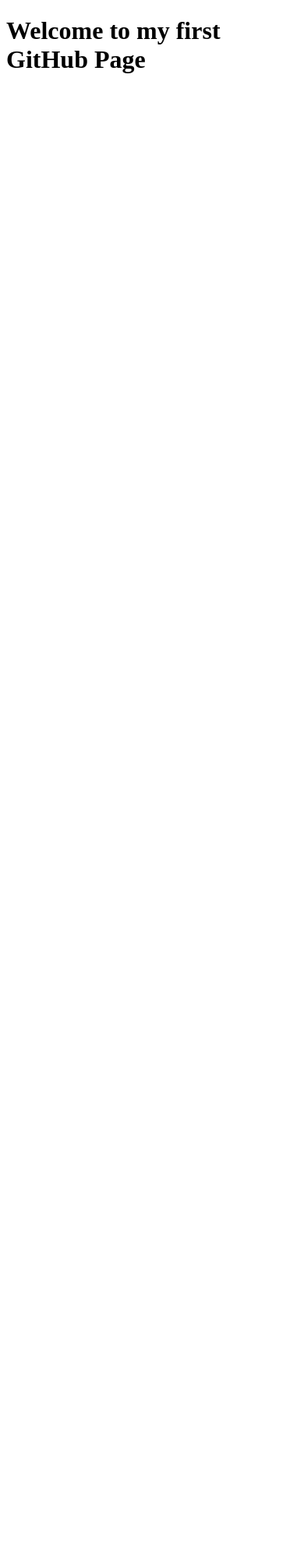
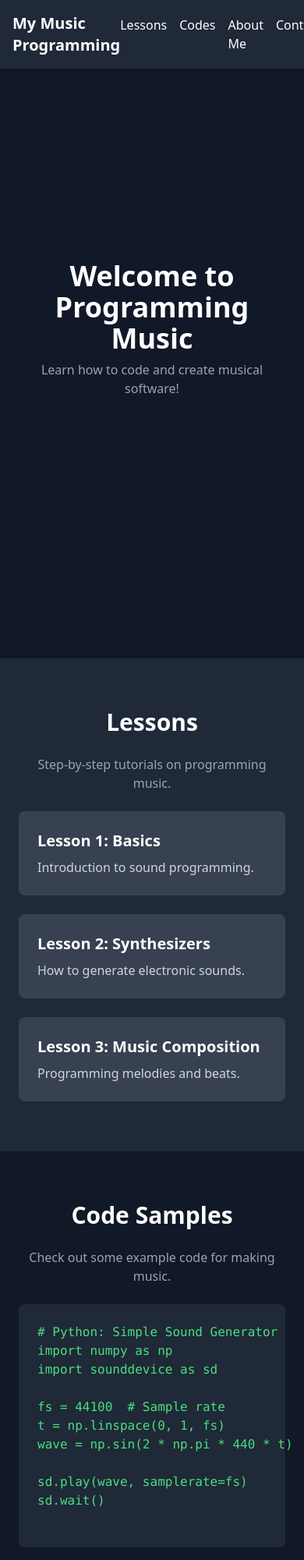
Before and after one commit to VirtualMusicInstruments/VirtualMusicInstruments.github.io, a plain HTML site: page index.html in a window 390 px wide. Shown: the top 2000 px of the page at 78% size. Before the commit the page ends 844 px from the top, so only its background shows below. Drawn offline with nearby package versions, Linux system fonts and the light colour scheme.

Commit message:
Update index.html

```diff
--- a/index.html
+++ b/index.html
@@ -1,9 +1,107 @@
 <!DOCTYPE html>
-<html>
+<html lang="en">
 <head>
-<title>My Simple GitHub Page</title>
+    <meta charset="UTF-8">
+    <meta name="viewport" content="width=device-width, initial-scale=1.0">
+    <title>Programming Music Lessons</title>
+    <script src="https://cdn.tailwindcss.com"></script>
 </head>
-<body>
-<h1>Welcome to my first GitHub Page</h1>
+<body class="bg-gray-900 text-white">
+
+    <!-- Navigation -->
+    <nav class="bg-gray-800 p-4 fixed w-full top-0 shadow-md">
+        <div class="container mx-auto flex justify-between items-center">
+            <h1 class="text-xl font-bold">My Music Programming</h1>
+            <ul class="flex space-x-4">
+                <li><a href="#lessons" class="hover:text-blue-400">Lessons</a></li>
+                <li><a href="#codes" class="hover:text-blue-400">Codes</a></li>
+                <li><a href="#about" class="hover:text-blue-400">About Me</a></li>
+                <li><a href="#contact" class="hover:text-blue-400">Contact</a></li>
+            </ul>
+        </div>
+    </nav>
+
+    <!-- Hero Section -->
+    <header class="h-screen flex flex-col justify-center items-center text-center px-4">
+        <h1 class="text-4xl font-bold">Welcome to Programming Music</h1>
+        <p class="text-gray-400 mt-2">Learn how to code and create musical software!</p>
+    </header>
+
+    <!-- Lessons Section -->
+    <section id="lessons" class="py-16 px-6 bg-gray-800">
+        <div class="container mx-auto">
+            <h2 class="text-3xl font-bold text-center mb-6">Lessons</h2>
+            <p class="text-center text-gray-400">Step-by-step tutorials on programming music.</p>
+            <div class="grid grid-cols-1 md:grid-cols-2 lg:grid-cols-3 gap-6 mt-6">
+                <div class="bg-gray-700 p-6 rounded-lg">
+                    <h3 class="text-xl font-bold">Lesson 1: Basics</h3>
+                    <p class="text-gray-300 mt-2">Introduction to sound programming.</p>
+                </div>
+                <div class="bg-gray-700 p-6 rounded-lg">
+                    <h3 class="text-xl font-bold">Lesson 2: Synthesizers</h3>
+                    <p class="text-gray-300 mt-2">How to generate electronic sounds.</p>
+                </div>
+                <div class="bg-gray-700 p-6 rounded-lg">
+                    <h3 class="text-xl font-bold">Lesson 3: Music Composition</h3>
+                    <p class="text-gray-300 mt-2">Programming melodies and beats.</p>
+                </div>
+            </div>
+        </div>
+    </section>
+
+    <!-- Codes Section -->
+    <section id="codes" class="py-16 px-6 bg-gray-900">
+        <div class="container mx-auto">
+            <h2 class="text-3xl font-bold text-center mb-6">Code Samples</h2>
+            <p class="text-center text-gray-400">Check out some example code for making music.</p>
+            <div class="mt-6 bg-gray-800 p-6 rounded-lg">
+                <pre class="text-green-400">
+# Python: Simple Sound Generator
+import numpy as np
+import sounddevice as sd
+
+fs = 44100  # Sample rate
+t = np.linspace(0, 1, fs)
+wave = np.sin(2 * np.pi * 440 * t)
+
+sd.play(wave, samplerate=fs)
+sd.wait()
+                </pre>
+            </div>
+        </div>
+    </section>
+
+    <!-- About Me Section -->
+    <section id="about" class="py-16 px-6 bg-gray-800">
+        <div class="container mx-auto text-center">
+            <h2 class="text-3xl font-bold mb-6">About Me</h2>
+            <p class="text-gray-400 mb-4">I'm a passionate programmer who loves music and coding.</p>
+            <div class="flex justify-center space-x-6">
+                <a href="https://twitter.com/yourhandle" class="text-blue-400 hover:text-blue-300">Twitter</a>
+                <a href="https://github.com/yourhandle" class="text-gray-400 hover:text-gray-300">GitHub</a>
+                <a href="https://linkedin.com/in/yourhandle" class="text-blue-500 hover:text-blue-400">LinkedIn</a>
+            </div>
+        </div>
+    </section>
+
+    <!-- Contact Me Section -->
+    <section id="contact" class="py-16 px-6 bg-gray-900">
+        <div class="container mx-auto text-center">
+            <h2 class="text-3xl font-bold mb-6">Contact Me</h2>
+            <p class="text-gray-400 mb-4">Feel free to reach out for collaborations!</p>
+            <form class="max-w-md mx-auto">
+                <input type="text" placeholder="Your Name" class="w-full p-2 mb-4 bg-gray-800 rounded border border-gray-600">
+                <input type="email" placeholder="Your Email" class="w-full p-2 mb-4 bg-gray-800 rounded border border-gray-600">
+                <textarea placeholder="Your Message" class="w-full p-2 mb-4 bg-gray-800 rounded border border-gray-600"></textarea>
+                <button class="bg-blue-500 px-4 py-2 rounded hover:bg-blue-400">Send Message</button>
+            </form>
+        </div>
+    </section>
+
+    <!-- Footer -->
+    <footer class="py-4 bg-gray-800 text-center">
+        <p class="text-gray-400">&copy; 2025 My Music Programming. All rights reserved.</p>
+    </footer>
+
 </body>
 </html>
```
